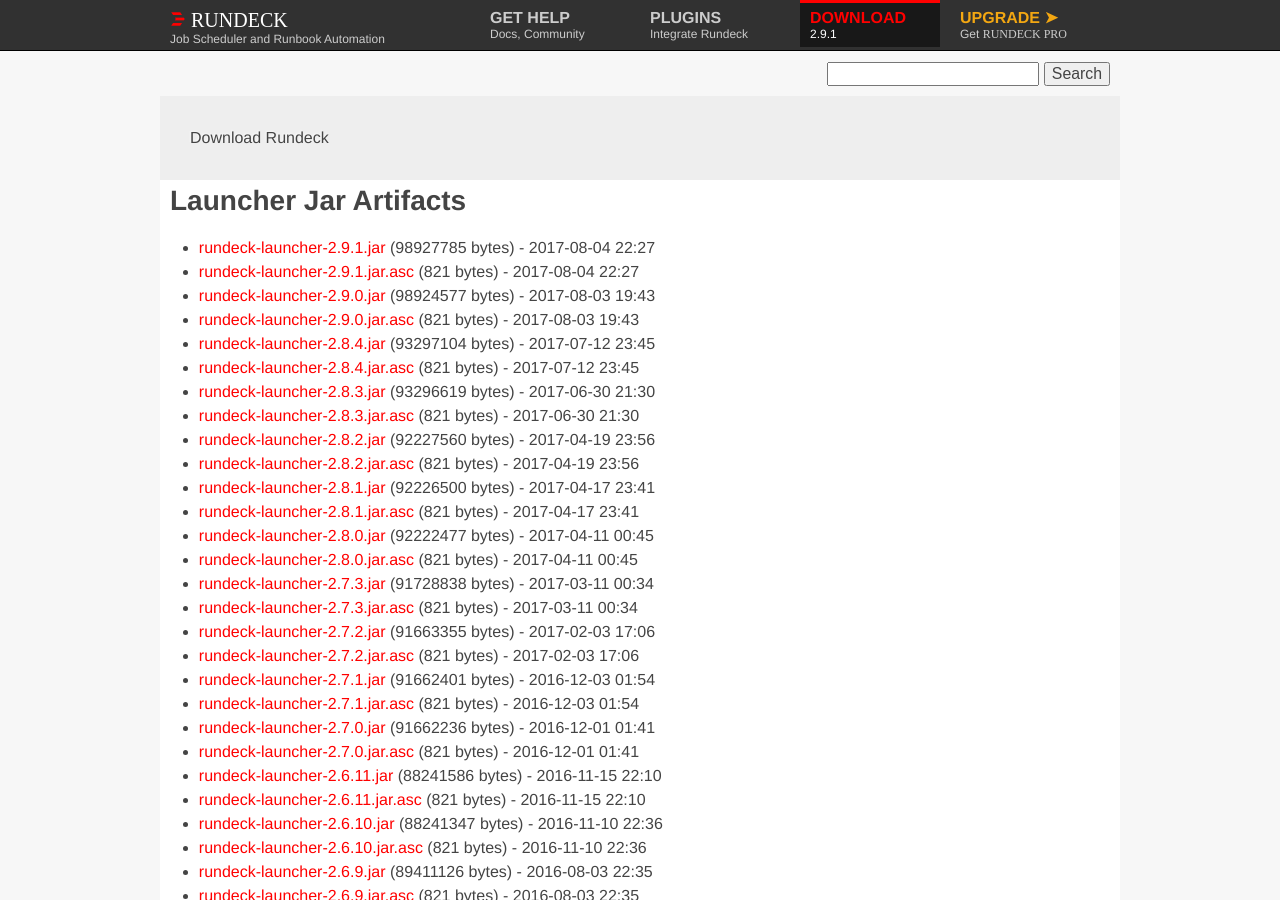
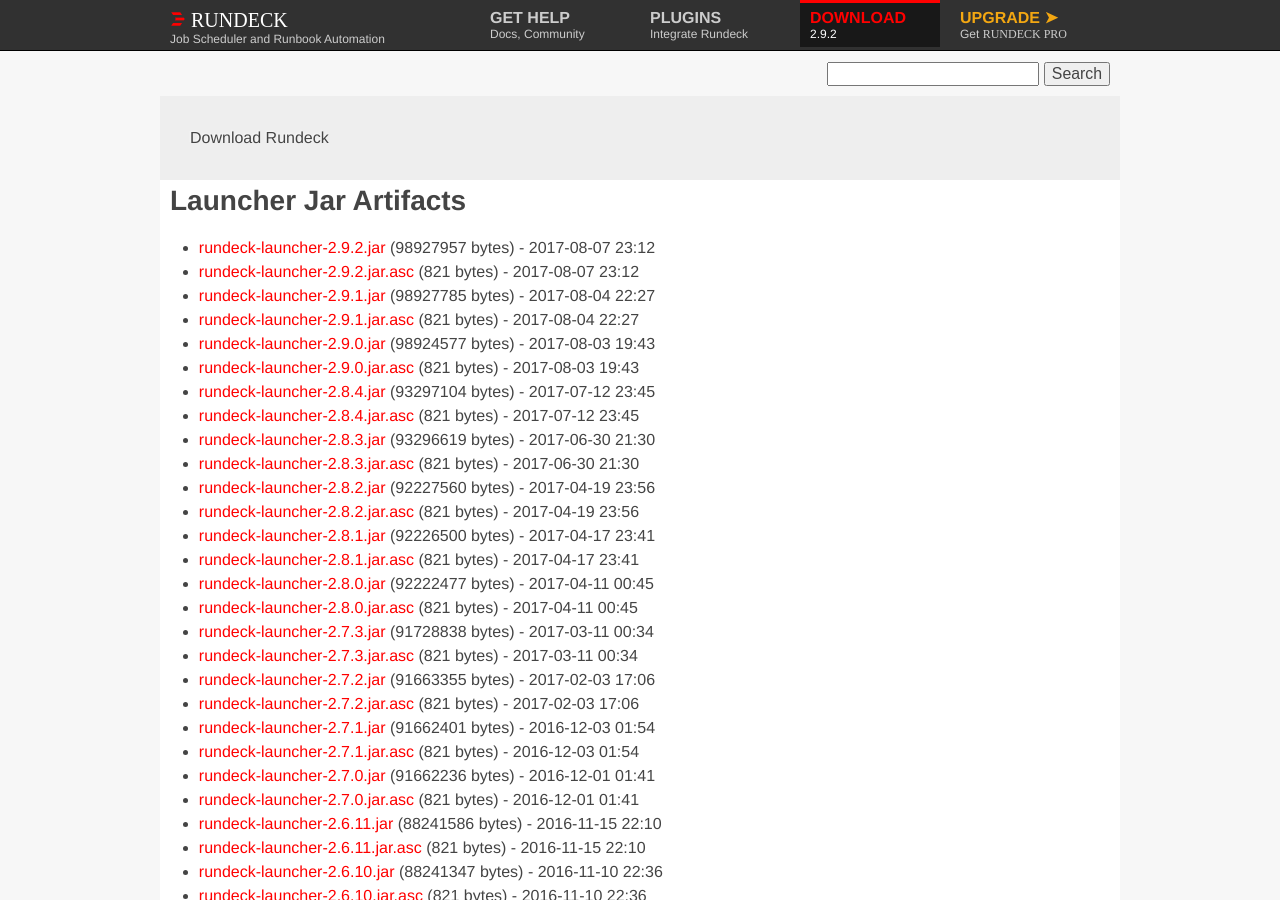
Before and after one commit to rundeck/rundeck-ghpages, a Jekyll site: the page built from download/jar/index.md, in a window 1280 px wide and 900 px high. Built offline with Jekyll 4.4.1, drawn with Linux system fonts in a browser that asks for light colours; nearby versions of some CDN libraries.

Commit message:
Update site to 2.9.2 download links

```diff
--- a/_config.yml
+++ b/_config.yml
@@ -1,18 +1,18 @@
 baseurl: ""
 url: ""
 full_url: "http://www.rundeck.org"
-rd_version: "2.9.1"
-rd_jar_name: "rundeck-launcher-2.9.1.jar"
-rd_jar_sha: "b19f4ffb5f8532695b5732d63d742cb5c86affda"
-rd_jar_url: "http://download.rundeck.org/jar/rundeck-launcher-2.9.1.jar"
-rd_jar_size: "98927785"
-rd_deb_name: "rundeck-2.9.1-1-GA.deb"
-rd_deb_url: "http://download.rundeck.org/deb/rundeck-2.9.1-1-GA.deb"
-rd_deb_sha: "514930d72da63b4c297a5a8704c4f94015ba5575"
-rd_deb_size: "114036868"
-rd_zipball: "https://github.com/rundeck/rundeck/zipball/v2.9.1"
-rd_tarball: "https://github.com/rundeck/rundeck/tarball/v2.9.1"
-rd_releasenotes: "https://github.com/rundeck/rundeck/blob/v2.9.1/RELEASE.md"
+rd_version: "2.9.2"
+rd_jar_name: "rundeck-launcher-2.9.2.jar"
+rd_jar_sha: "ecb8f75a06b37b2c942840e35534adc0d28ffb6e"
+rd_jar_url: "http://download.rundeck.org/jar/rundeck-launcher-2.9.2.jar"
+rd_jar_size: "98927957"
+rd_deb_name: "rundeck-2.9.2-1-GA.deb"
+rd_deb_url: "http://download.rundeck.org/deb/rundeck-2.9.2-1-GA.deb"
+rd_deb_sha: "d7b59d5b6267da2a7250628e232d7fe9abee99f4"
+rd_deb_size: "114036396"
+rd_zipball: "https://github.com/rundeck/rundeck/zipball/v2.9.2"
+rd_tarball: "https://github.com/rundeck/rundeck/tarball/v2.9.2"
+rd_releasenotes: "https://github.com/rundeck/rundeck/blob/v2.9.2/RELEASE.md"
 markdown: kramdown
 gems:
   - jekyll-seo-tag
--- a/download/jar/index.md
+++ b/download/jar/index.md
@@ -3,6 +3,8 @@
 layout: download
 download_type: Launcher Jar
 ---
+* [rundeck-launcher-2.9.2.jar](http://download.rundeck.org/jar/rundeck-launcher-2.9.2.jar) (98927957 bytes) - 2017-08-07 23:12
+* [rundeck-launcher-2.9.2.jar.asc](http://download.rundeck.org/jar/rundeck-launcher-2.9.2.jar.asc) (821 bytes) - 2017-08-07 23:12
 * [rundeck-launcher-2.9.1.jar](http://download.rundeck.org/jar/rundeck-launcher-2.9.1.jar) (98927785 bytes) - 2017-08-04 22:27
 * [rundeck-launcher-2.9.1.jar.asc](http://download.rundeck.org/jar/rundeck-launcher-2.9.1.jar.asc) (821 bytes) - 2017-08-04 22:27
 * [rundeck-launcher-2.9.0.jar](http://download.rundeck.org/jar/rundeck-launcher-2.9.0.jar) (98924577 bytes) - 2017-08-03 19:43
```
Also changed, not shown: download/deb/index.md (+1 -0 lines), download/rpm/index.md (+2 -0 lines), download/war/index.md (+2 -0 lines), news/_posts/2017-08-07-rundeck-2.9.2.md (added, +53 -0 lines).
